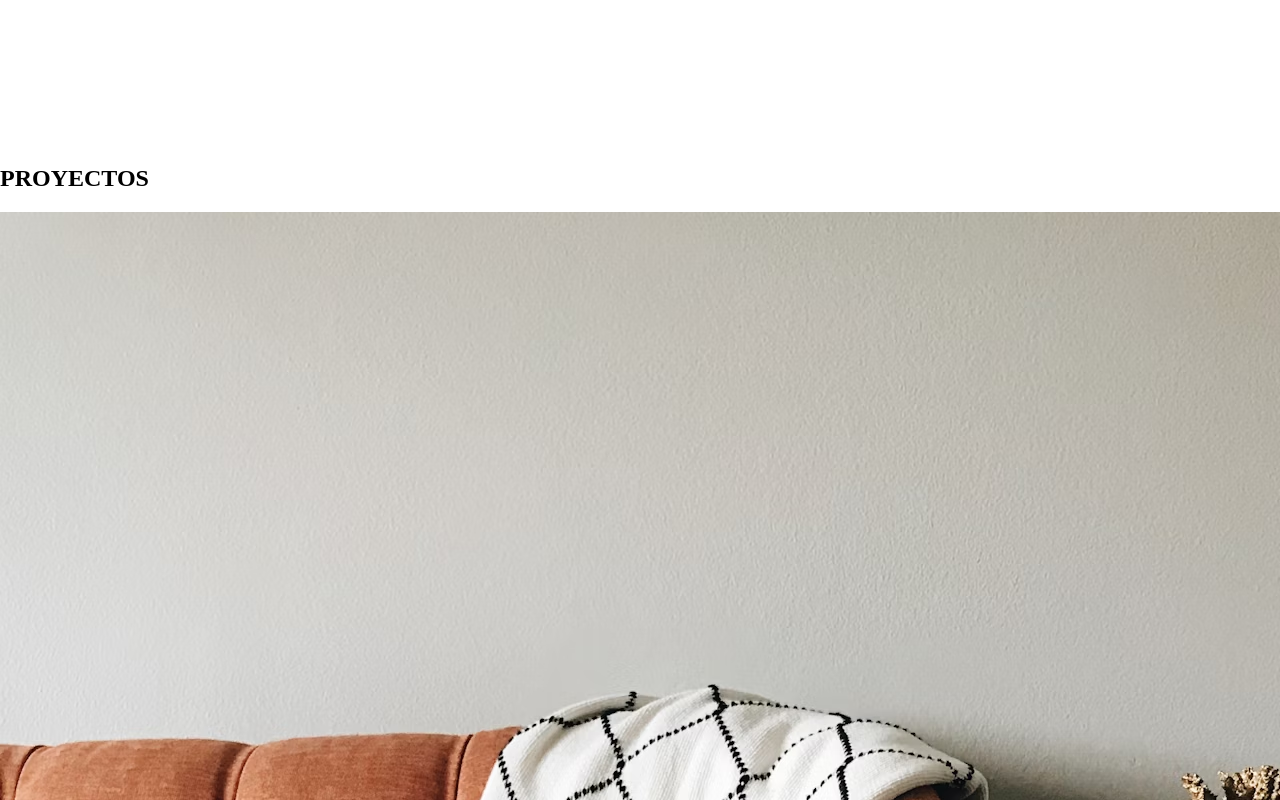
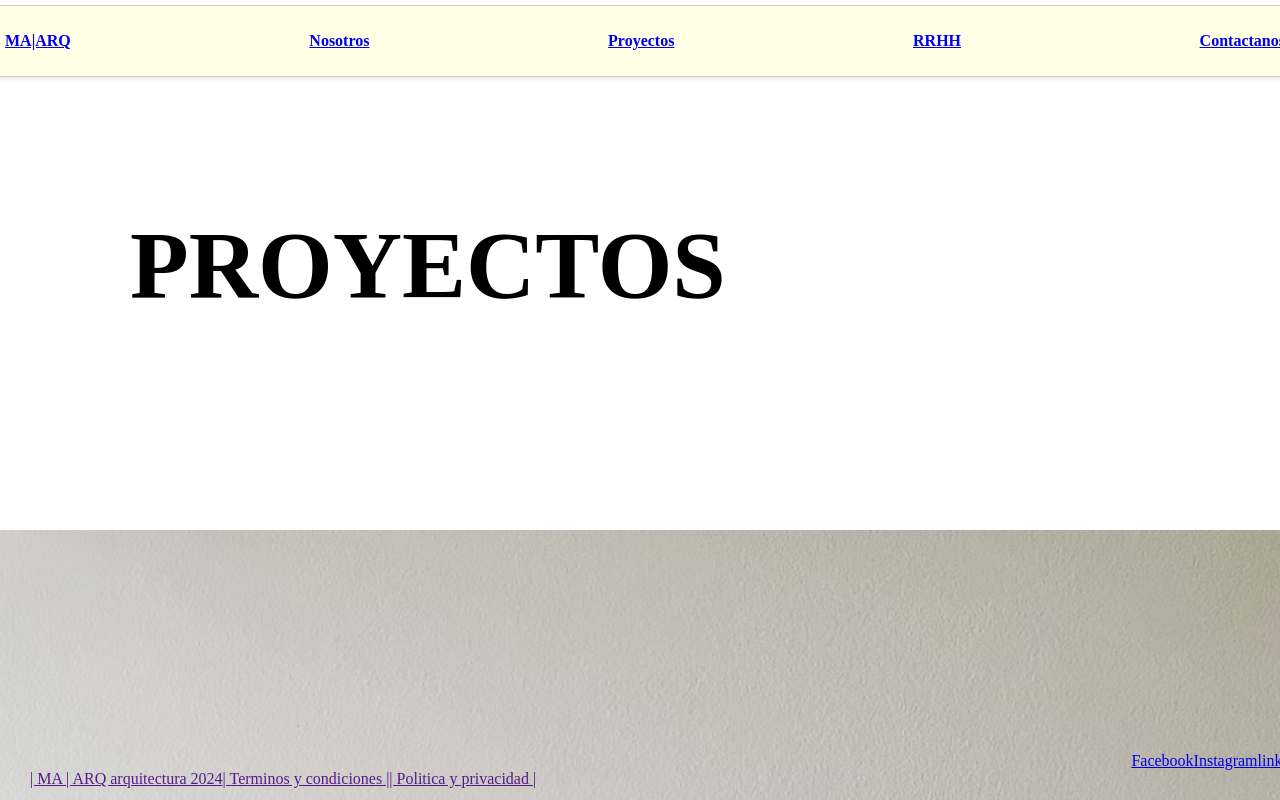
Before and after one commit to Cristian-Pochettino/MAARQ, a plain HTML site: page MAARQ/pages/proyectos.html in a window 1280 px wide. Shown: the top 800 px of the page. Drawn offline with Linux system fonts and the light colour scheme; files that its build step writes are made by us from their sources.

Commit message:
Add files via upload

```diff
--- a/MAARQ/css/styles.css
+++ b/MAARQ/css/styles.css
@@ -79,11 +79,18 @@ body, html {
     top: 0;
     left: 50%;
     transform: translate(-50%, 0);
-    background-color: rgba(255, 255, 0, 0.5);
+    background-color: rgba(255, 255, 0, 0.1);
     width: 100%;
     height: 60px;
     box-shadow: 0 2px 4px rgba(0, 0, 0, 0.1);
     z-index: 1000;
+    display: flex;
+    justify-content: space-between;
+    border: 0.3px solid #ccc;
+    padding: 5px;
+    margin: 5px;
+    color: white;
+    list-style: none;
 }
 .navbar li {
     margin: 0 60px;
@@ -95,3 +102,11 @@ body, html {
     padding: 10px;
     font-size: 1em;
 }
+
+.texto-proyectos{
+    text-decoration: none;
+    font-size: 4em;
+    color: #000;
+    padding: 130px;
+    text-align: left;
+}
--- a/MAARQ/pages/proyectos.html
+++ b/MAARQ/pages/proyectos.html
@@ -4,13 +4,13 @@
     <meta charset="UTF-8">
     <meta name="viewport" content="width=device-width, initial-scale=1.0">
     <title>Document</title>
-    <link rel="stylesheet" href="./css/styles.css">
+    <link rel="stylesheet" href="../css/styles.css">
 </head>
 <body>
     <header>
         <div>
             <nav>
-                <ul class="navbar">
+                <ul class="navbar-secciones">
                     <li><a href="../index.html"><h4>MA|ARQ</h4></a></li>
                     <li><a href="./nosotros.html"><h4>Nosotros</h4></a></li>
                     <li><a href="./proyectos.html"><h4>Proyectos</h4></a></li>
@@ -21,43 +21,45 @@
         </div>
     </header>
             <main>
-                <section><div>
-                    <h1>PROYECTOS</h1>
+                <section class="imagen-container">
                     <div>
-                        </div><img src="../assets/Rincon de lectura.jpg" alt="Rincon de lectura">
+                        <div class="texto-proyectos"><h1>PROYECTOS</h1></div>
+                        <div class="imagen1">
+                            <img src="../assets/Rincon de lectura.jpg" alt="Rincon de lectura" class="imagen1">
                                 <button>Rincon de lectura <p>abrir proyecto</p></button>
                         </div>
-                    <div>
-                        <img src="../assets/Escaleras.jpg" alt="Leñas del hogar">
+                        <div class="imagen2">
+                            <img src="../assets/Escaleras.jpg" alt="Leñas del hogar" class="imagen2">
                                 <button>Leñas del hogar <p>abrir proyecto</p</button>
                         </div>
-                    <div>
-                        <img src="../assets/kitchen.jpg" alt="Leñas del hogar">
+                        <div class="imagen3">
+                            <img src="../assets/kitchen.jpg" alt="Leñas del hogar" class="imagen3">
                                 <button>Espacio de circulacion <p>abrir proyecto</p</button>
                         </div>
-                    <div>
-                        <img src="../assets/sillon.jpg" alt="Sala de estar">
+                        <div class="imagen4">
+                            <img src="../assets/sillon.jpg" alt="Sala de estar" class="imagen4">
                                 <button>Sala de estar <p>abrir proyecto</p</button>
                         </div>
-                    <div>
-                        <img src="../assets/camas.jpg" alt="Espacio de descanso">
+                        <div class="imagen5">
+                            <img src="../assets/camas.jpg" alt="Espacio de descanso" class="imagen5">
                                 <button>Espacio de descanso <p>abrir proyecto</p></button>
                         </div>
-                </div></section>
+                    </div>
+                </section>
             </main>
-            <footer>
+            <footer class="footer">
                 <div>
-                    <nav>
+                    <nav class="redes">
                             <a href="https://wwww.facebook.com" target="_blank">Facebook</a>
                             <a href="https://www.instagram.com"target="_blank">Instagram<a>
                             <a href="https://www.linkedin.com/" target="_blank">linkedin</a>
                     </nav>
                 </div>
-                <div>
+                <nav class="h5">
                     <a href="">| MA | ARQ arquitectura 2024</a>
                     <a href="">| Terminos y condiciones |</a>
                     <a href="">| Politica y privacidad |</a>
-            </div>
+                </nav>
             </footer>
 </body>
 </html>
```
Also changed, not shown: MAARQ/pages/contactanos.html (+1 -1 lines), MAARQ/pages/nosotros.html (+2 -2 lines). Lines whose indentation alone changed are shown as unchanged.
